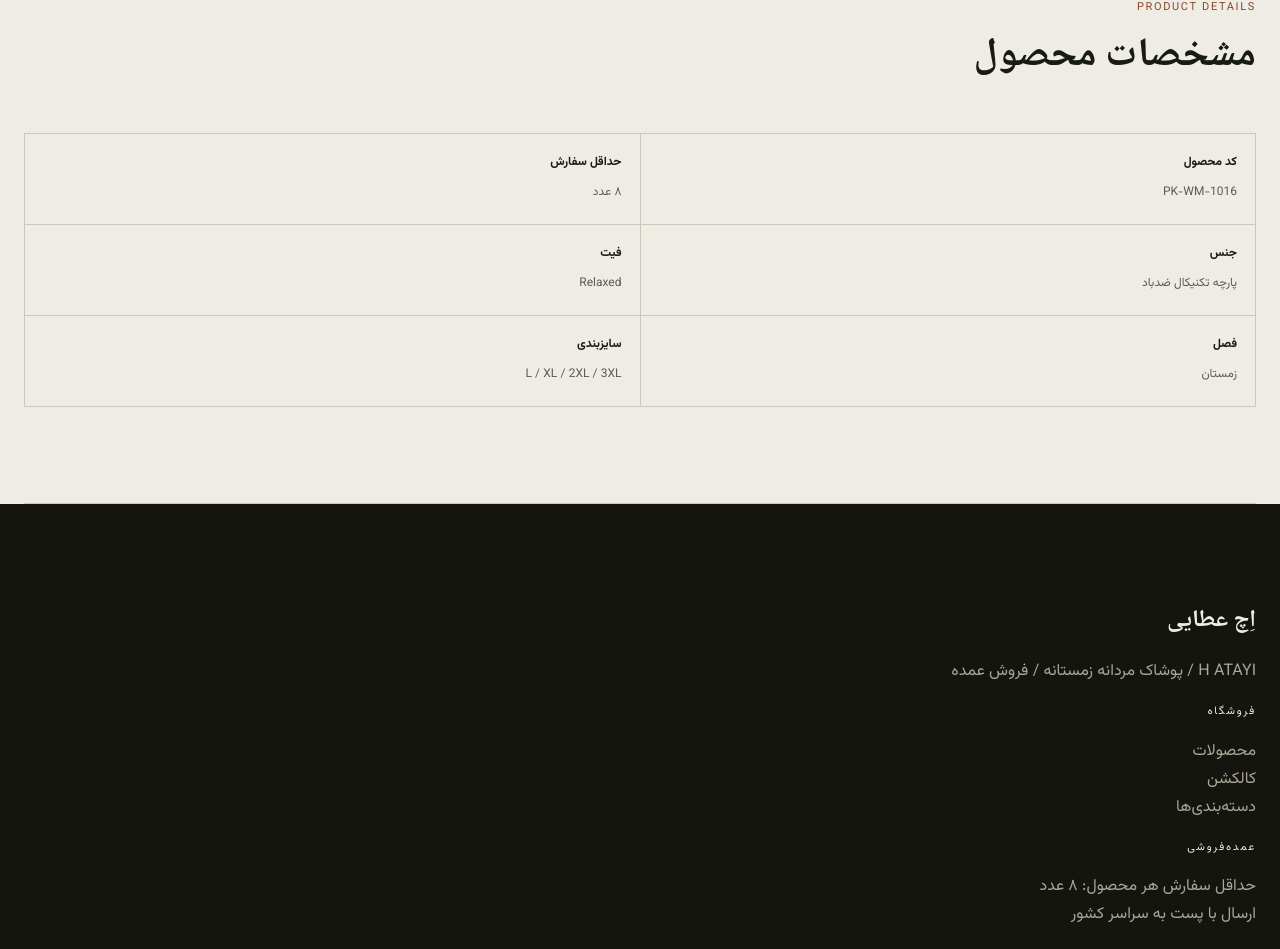
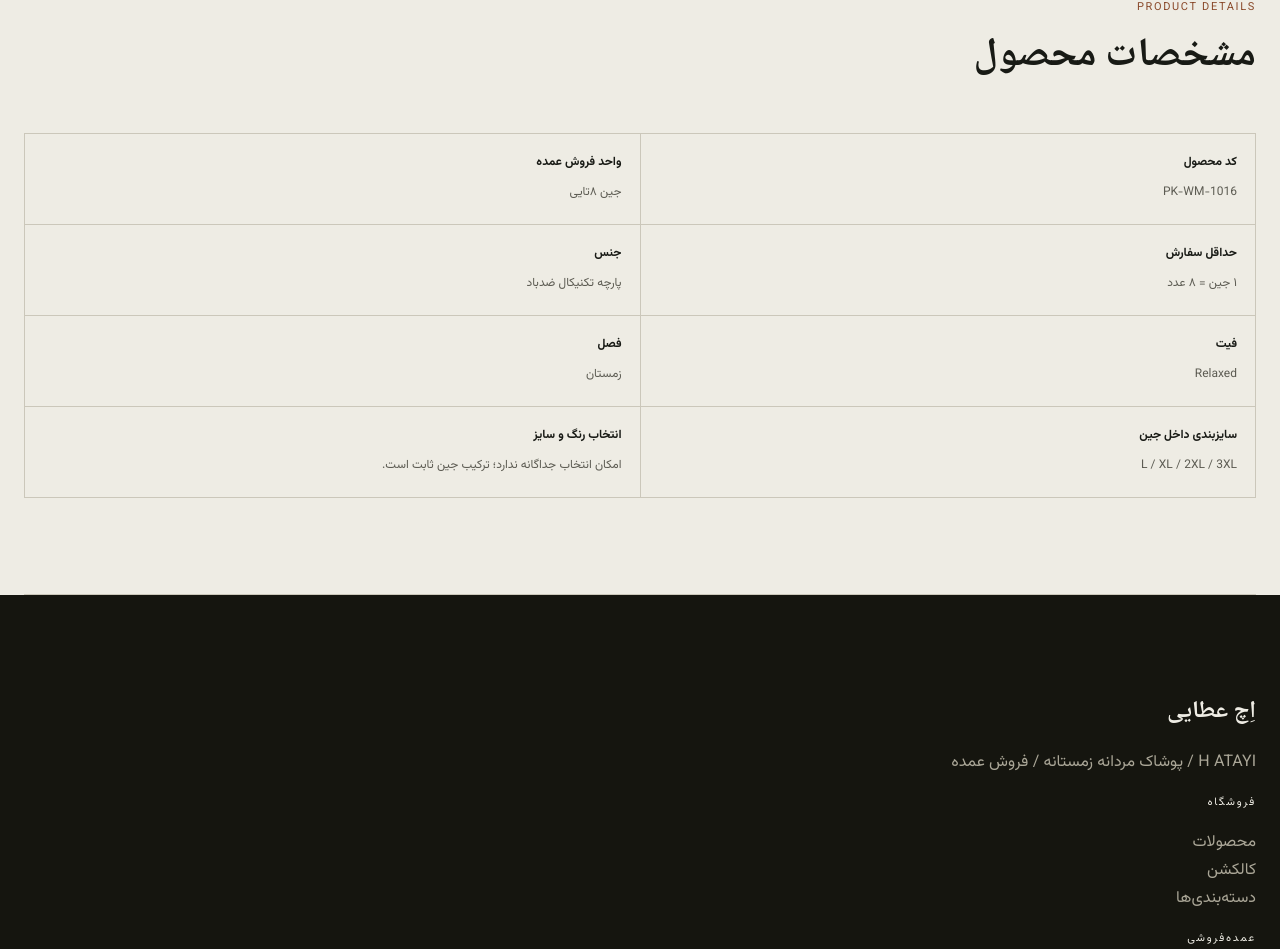
Before and after one commit to ParisaAtaee2000/web-projects, a Next.js app in the folder zemestan/: page /product/arctic-parka in a window 1280 px wide. Shown: the part 1936-2885 px from the top of the page. Built offline with nearby package versions, Linux system fonts and the light colour scheme; no server answers.

Commit message:
Align product page SEO and details with fixed 8-piece jeans

```diff
--- a/zemestan/app/product/[slug]/page.tsx
+++ b/zemestan/app/product/[slug]/page.tsx
@@ -8,6 +8,7 @@ import { InventorySection } from "@/components/product/InventorySection";
 import { notFound } from "next/navigation";
 import type { Product } from "@/types/product";
 import { BRAND_NAME, absoluteUrl } from "@/lib/seo";
+import { getWholesalePackPrice } from "@/types/product";
 
 type Props = { params: Promise<{ slug: string }> };
 
@@ -16,22 +17,16 @@ export async function generateMetadata({ params }: Props): Promise<Metadata> {
   const product = products.find((item: Product) => item.slug === slug);
   if (!product) return {};
 
-  const title = `${product.name} | خرید عمده کاپشن و پوشاک مردانه`;
-  const description = `${product.name} با کد ${product.code} از ${BRAND_NAME}. خرید عمده با حداقل سفارش ۸ عدد، سایزبندی L تا 3XL و موجودی رنگ و سایز.`;
+  const title = `${product.name} | خرید عمده جین ۸تایی | ${BRAND_NAME}`;
+  const description = `${product.name} با کد ${product.code} از ${BRAND_NAME}. فروش عمده فقط به‌صورت جین ۸تایی با ترکیب کامل رنگ و سایز؛ حداقل سفارش ۱ جین.`;
   const canonical = absoluteUrl(`/product/${product.slug}`);
 
   return {
     title,
     description,
     alternates: { canonical },
-    keywords: [product.name, product.code, "خرید عمده", "کاپشن مردانه", "پوشاک مردانه زمستانه", BRAND_NAME],
-    openGraph: {
-      title,
-      description,
-      url: canonical,
-      type: "website",
-      siteName: BRAND_NAME,
-    },
+    keywords: [product.name, product.code, "جین ۸تایی", "خرید عمده", "کاپشن مردانه عمده", "پوشاک مردانه زمستانه", BRAND_NAME],
+    openGraph: { title, description, url: canonical, type: "website", siteName: BRAND_NAME },
   };
 }
 
@@ -49,12 +44,12 @@ export default async function ProductPage({ params }: Props) {
     category: product.category,
     material: product.material,
     brand: { "@type": "Brand", name: BRAND_NAME },
-    description: `${product.name} برای خرید عمده پوشاک مردانه زمستانه. حداقل سفارش ۸ عدد.`,
+    description: `${product.name} برای فروش عمده به‌صورت جین ۸تایی با ترکیب کامل رنگ و سایز.`,
     offers: {
       "@type": "Offer",
       url: absoluteUrl(`/product/${product.slug}`),
       priceCurrency: "IRR",
-      price: product.wholesalePrice * 10,
+      price: getWholesalePackPrice(product) * 10,
       availability: totalStock > 0 ? "https://schema.org/InStock" : "https://schema.org/OutOfStock",
       seller: { "@type": "Organization", name: BRAND_NAME },
     },
@@ -73,11 +68,13 @@ export default async function ProductPage({ params }: Props) {
         <div className="section-head"><div><div className="section-kicker">PRODUCT DETAILS</div><h2 className="section-title">مشخصات محصول</h2></div></div>
         <div className="detail-grid">
           <div className="detail-cell"><strong>کد محصول</strong><span>{product.code}</span></div>
-          <div className="detail-cell"><strong>حداقل سفارش</strong><span>۸ عدد</span></div>
+          <div className="detail-cell"><strong>واحد فروش عمده</strong><span>جین ۸تایی</span></div>
+          <div className="detail-cell"><strong>حداقل سفارش</strong><span>۱ جین = ۸ عدد</span></div>
           <div className="detail-cell"><strong>جنس</strong><span>{product.material}</span></div>
           <div className="detail-cell"><strong>فیت</strong><span>{product.fit}</span></div>
           <div className="detail-cell"><strong>فصل</strong><span>{product.season}</span></div>
-          <div className="detail-cell"><strong>سایزبندی</strong><span>L / XL / 2XL / 3XL</span></div>
+          <div className="detail-cell"><strong>سایزبندی داخل جین</strong><span>L / XL / 2XL / 3XL</span></div>
+          <div className="detail-cell"><strong>انتخاب رنگ و سایز</strong><span>امکان انتخاب جداگانه ندارد؛ ترکیب جین ثابت است.</span></div>
         </div>
       </section>
       <Footer />
```
